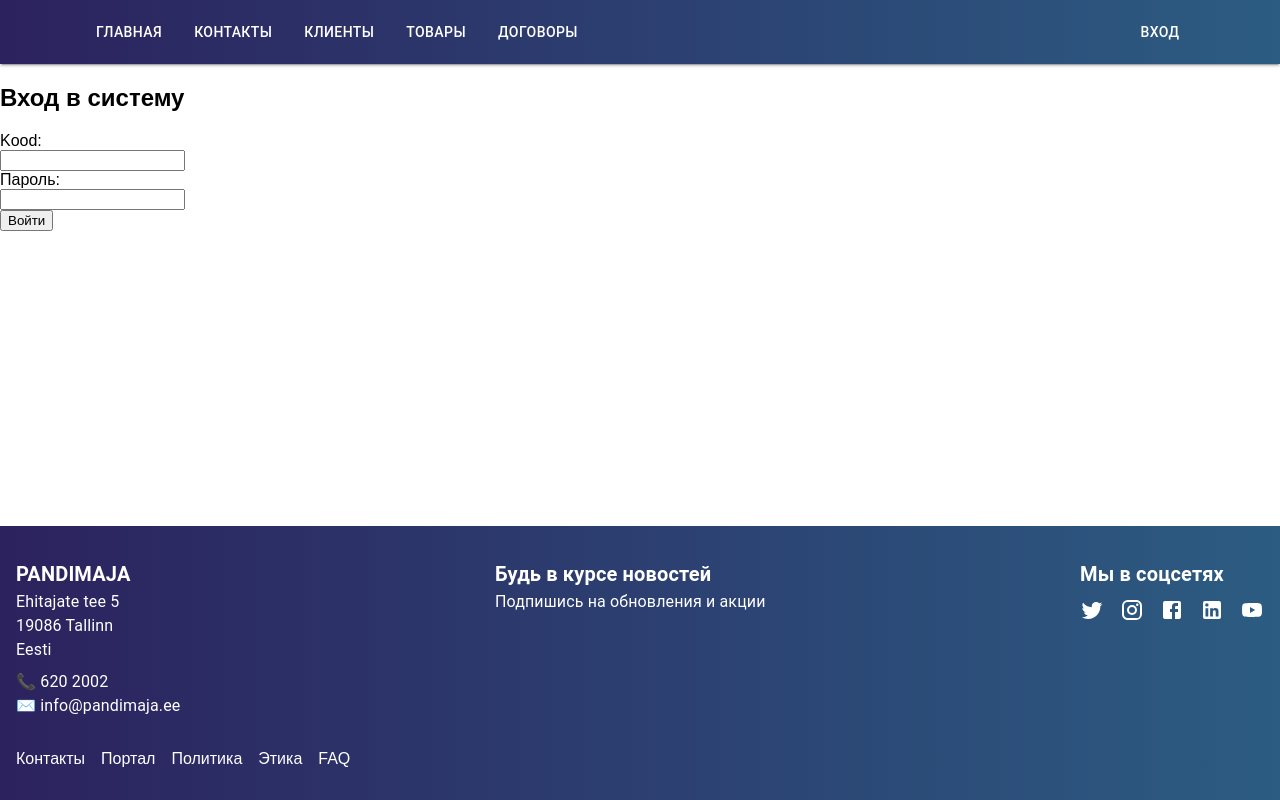
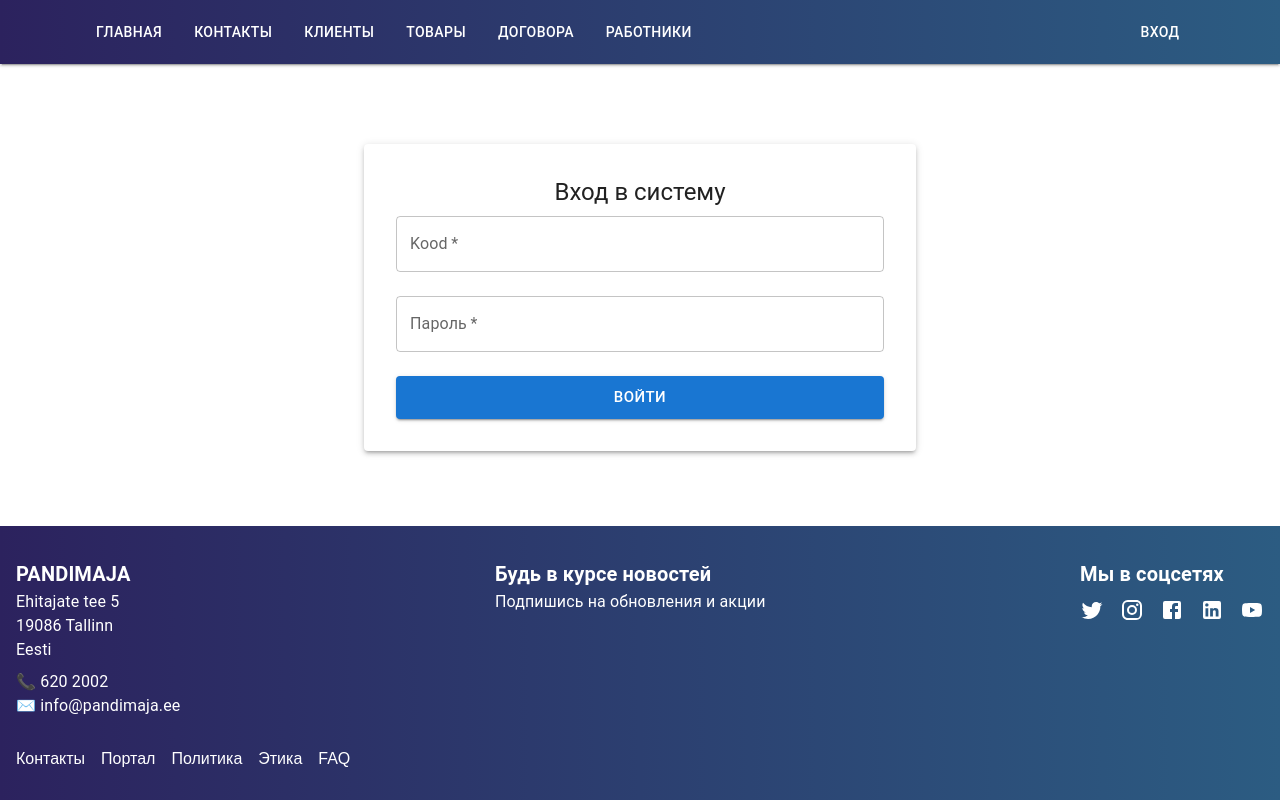
Before and after one commit to Kotatini4/pandimaja.projekt, a React (Vite) app in the folder pandimaja.front/: page /login in a window 1280 px wide. Built offline with nearby package versions, Linux system fonts and the light colour scheme.

Commit message:
off css.  renew login

```diff
--- a/pandimaja.front/src/components/Navbar.jsx
+++ b/pandimaja.front/src/components/Navbar.jsx
@@ -39,7 +39,8 @@ export default function Navbar() {
         { to: "/contacts", label: "Контакты" },
         { to: "/klient", label: "Клиенты" },
         { to: "/toode", label: "Товары" },
-        { to: "/leping", label: "Договоры" },
+        { to: "/leping", label: "Договора" },
+        { to: "/worker", label: "Работники" },
     ];
 
     return (
--- a/pandimaja.front/src/pages/Login.jsx
+++ b/pandimaja.front/src/pages/Login.jsx
@@ -1,5 +1,13 @@
-// src/pages/Login.jsx
 import React, { useState, useContext } from "react";
+import {
+    Container,
+    Typography,
+    TextField,
+    Button,
+    Box,
+    Paper,
+    Stack,
+} from "@mui/material";
 import { useNavigate } from "react-router-dom";
 import api from "../services/api";
 import { AuthContext } from "../context/AuthContext";
@@ -23,29 +31,42 @@ export default function Login() {
     };
 
     return (
-        <form onSubmit={handleSubmit} className="container">
-            <h2>Вход в систему</h2>
-            <div>
-                <label>Kood:</label>
-                <br />
-                <input
-                    type="text"
+        <Container maxWidth="sm" sx={{ mt: 10 }}>
+            <Paper elevation={3} sx={{ p: 4 }}>
+                <Typography variant="h5" align="center" gutterBottom>
+                    Вход в систему
+                </Typography>
+
+                <Box component="form" onSubmit={handleSubmit}>
+                    <Stack spacing={3}>
+                        <TextField
+                            label="Kood"
+                            variant="outlined"
                             value={kood}
                             onChange={(e) => setKood(e.target.value)}
                             required
+                            fullWidth
                         />
-            </div>
-            <div>
-                <label>Пароль:</label>
-                <br />
-                <input
+                        <TextField
+                            label="Пароль"
+                            variant="outlined"
                             type="password"
                             value={pass}
                             onChange={(e) => setPass(e.target.value)}
                             required
+                            fullWidth
                         />
-            </div>
-            <button type="submit">Войти</button>
-        </form>
+                        <Button
+                            type="submit"
+                            variant="contained"
+                            size="large"
+                            fullWidth
+                        >
+                            Войти
+                        </Button>
+                    </Stack>
+                </Box>
+            </Paper>
+        </Container>
     );
 }
```
Also changed, not shown: pandimaja.front/src/components/Navbar.css (deleted, +0 -32 lines). Lines whose indentation alone changed are shown as unchanged.
